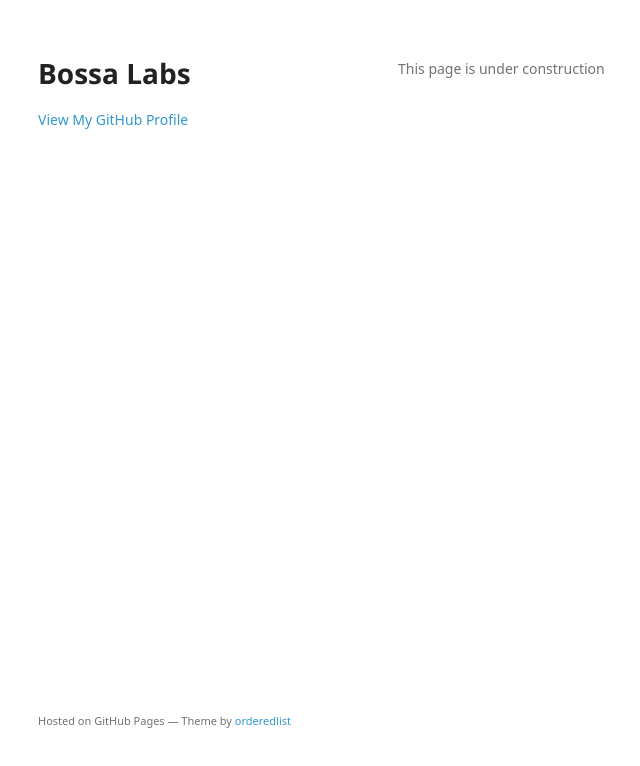
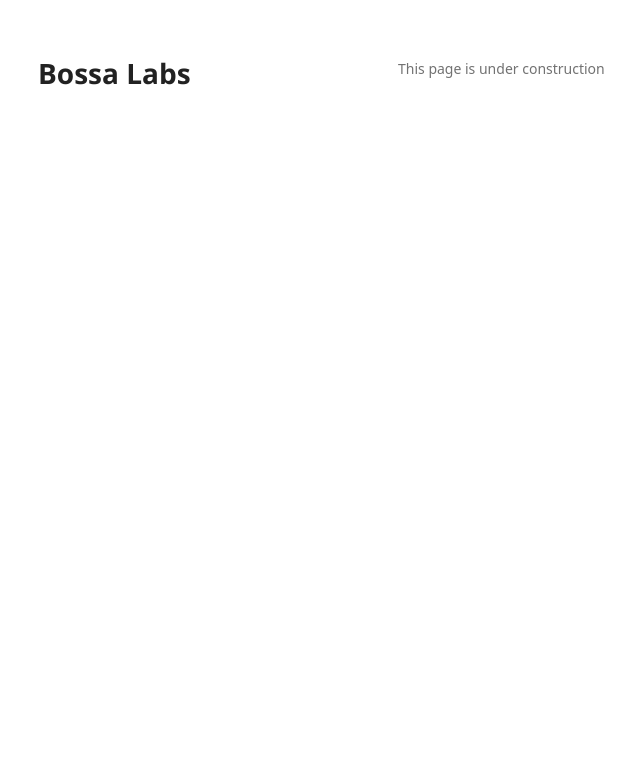
Before and after one commit to simplymarcos/simplymarcos.github.io, a plain HTML site: page index.html in a window 1280 px wide. Shown: the whole page, without its empty margins (172-812 px from the left). Drawn offline with Linux system fonts and the light colour scheme; a web font is replaced by a local one.

Commit message:
First Commit

```diff
--- a/index.html
+++ b/index.html
@@ -3,7 +3,7 @@
   <head>
     <meta charset="utf-8">
     <meta http-equiv="X-UA-Compatible" content="chrome=1">
-    <title>Bossa Labs by simplymarcos</title>
+    <title>Bossa Labs</title>
 
     <link rel="stylesheet" href="stylesheets/styles.css">
     <link rel="stylesheet" href="stylesheets/github-light.css">
@@ -17,16 +17,12 @@
       <header>
         <h1>Bossa Labs</h1>
         <p></p>
-
-
-        <p class="view"><a href="https://github.com/simplymarcos">View My GitHub Profile</a></p>
-
       </header>
       <section>
         <p>This page is under construction</p>
       </section>
       <footer>
-        <p><small>Hosted on GitHub Pages &mdash; Theme by <a href="https://github.com/orderedlist">orderedlist</a></small></p>
+        <p><small></a></small></p>
       </footer>
     </div>
     <script src="javascripts/scale.fix.js"></script>
```
